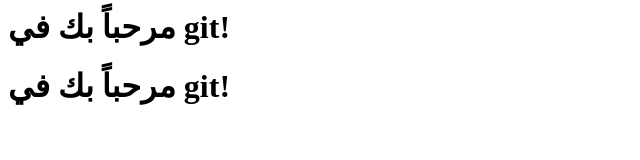
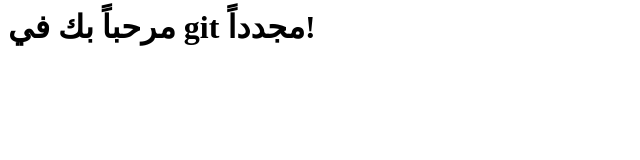
Before and after one commit to MukhtarSayedSaleh/git-book, a plain HTML site: page index.html in a window 1280 px wide. Shown: the whole page, without its empty margins (0-640 px from the left). Drawn offline with Linux system fonts and the light colour scheme.

Commit message:
مجدداً

```diff
--- a/index.html
+++ b/index.html
@@ -3,7 +3,6 @@
         <title>مرحباً بك في git!</title>
     </head>
     <body>
-        <h1>مرحباً بك في git!</h1>
-        <h1>مرحباً بك في git!</h1>
+        <h1>مرحباً بك في git مجدداً!</h1>
     </body>
 </html>
```
